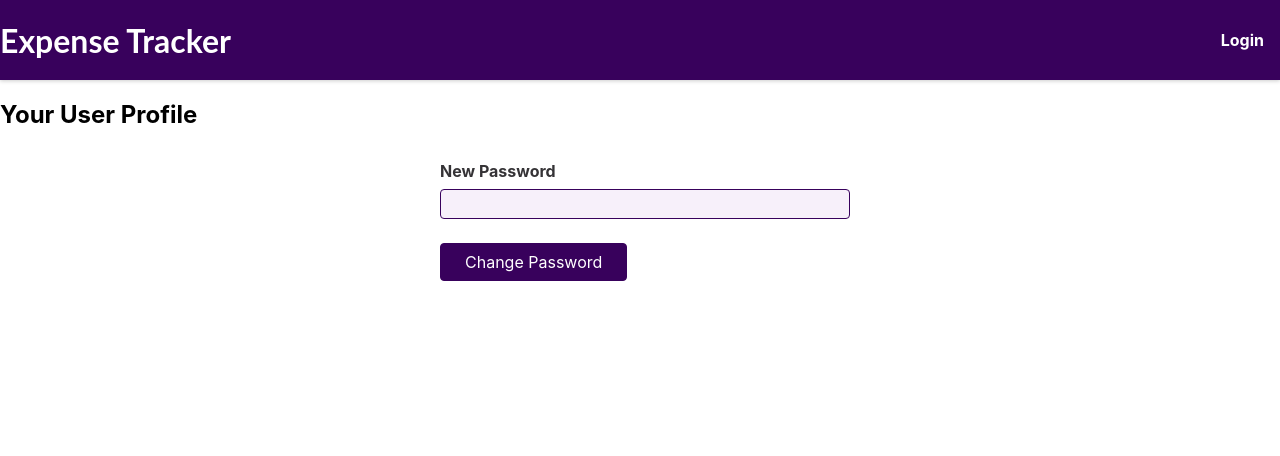
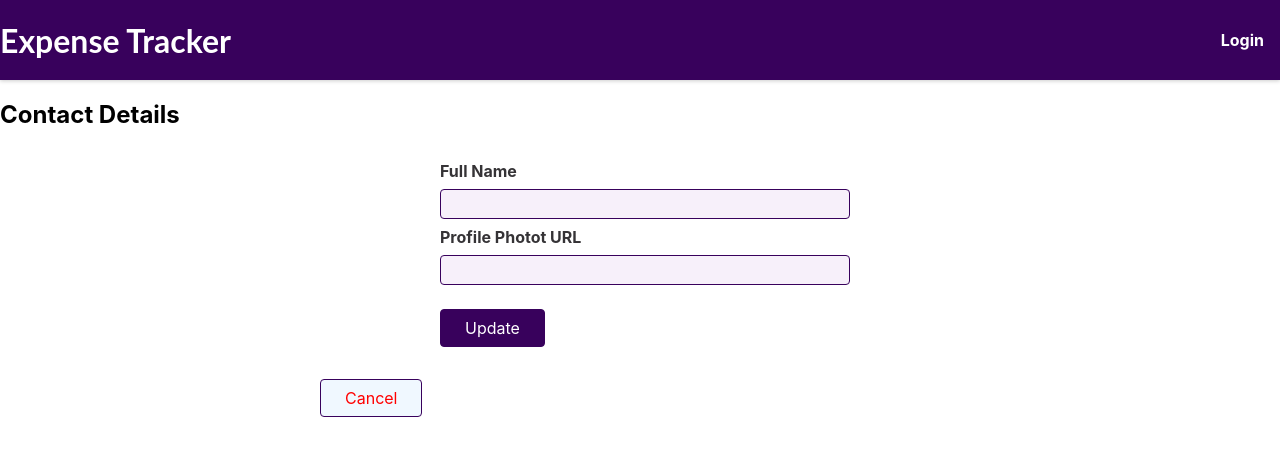
Before and after one commit to zydnwz/Expense-tracker-react, a React (Create React App) app: page /profile in a window 1280 px wide. Shown: the top 456 px of the page. Built offline with nearby package versions, Linux system fonts and the light colour scheme.

Commit message:
Complete your profile

```diff
--- a/src/components/Profile/ProfileForm.js
+++ b/src/components/Profile/ProfileForm.js
@@ -2,48 +2,76 @@ import { useRef, useContext } from "react";
 
 import AuthContext from "../../Store/AuthContext";
 import classes from "./ProfileForm.module.css";
+import { useNavigate } from "react-router-dom";
 
 const ProfileForm = () => {
-  const newPasswordInputRef = useRef();
+  const fullNameInputRef = useRef();
+  const profileUrlInputRef = useRef();
   const authCtx = useContext(AuthContext);
+  const navigate = useNavigate();
 
-  const submitHandler = (event) => {
+  const cancelHandler = () => {
+    navigate("/");
+  };
+
+  const updateProfile = (event) => {
     event.preventDefault();
 
-    const enteredNewPassword = newPasswordInputRef.current.value;
+    const enteredName = fullNameInputRef.current.value;
+    const enteredPhotoURL = profileUrlInputRef.current.value;
 
     fetch(
-      "https://identitytoolkit.googleapis.com/v1/accounts:update?key=AIzaSyAhuy9etUmIzXrPqllJWraWyifK23i6Jko      ",
+      "https://identitytoolkit.googleapis.com/v1/accounts:update?key=AIzaSyAhuy9etUmIzXrPqllJWraWyifK23i6Jko",
       {
         method: "POST",
+        headers: {
+          "Content-Type": "application/json",
+        },
         body: JSON.stringify({
           idToken: authCtx.token,
-          password: enteredNewPassword,
-          returnSecureToken: false,
+          displayName: enteredName,
+          photoUrl: enteredPhotoURL,
+          returnSecureToken: true,
         }),
-        headers: {
-          "Content-Type:": "application/json",
-        },
       }
-    ).then((res) => {
+    )
+      .then((response) => response.json())
+      .then((data) => {
+        console.log(data);
+      })
+      .catch((error) => {
+        console.error(error);
       });
+    fullNameInputRef.current.value = "";
+    profileUrlInputRef.current.value = "";
   };
 
   return (
-    <form className={classes.form} onSubmit={submitHandler}>
+    <div>
+      <form className={classes.form}>
         <div className={classes.control}>
-        <label htmlFor="new-password">New Password</label>
+          <label htmlFor="full-name">Full Name</label>
+          <input type="text" id="full-name" ref={fullNameInputRef} required />
+        </div>
+        <div className={classes.control}>
+          <label htmlFor="photot-url">Profile Photot URL</label>
           <input
-          type="password"
-          id="new-password"
-          minLength="7"
-          ref={newPasswordInputRef}
+            type="text"
+            id="photot-url"
+            ref={profileUrlInputRef}
+            required
           />
         </div>
         <div className={classes.action}>
-        <button>Change Password</button>
+          <button onClick={updateProfile} className={classes.update}>
+            Update
+          </button>
         </div>
       </form>
+      <button onClick={cancelHandler} className={classes.cancel}>
+        Cancel
+      </button>
+    </div>
   );
 };
 
--- a/src/components/Profile/ProfileForm.module.css
+++ b/src/components/Profile/ProfileForm.module.css
@@ -29,7 +29,7 @@
     margin-top: 1.5rem;
   }
 
-  .action button {
+  .update {
     font: inherit;
     cursor: pointer;
     padding: 0.5rem 1.5rem;
@@ -39,7 +39,19 @@
     border: 1px solid #38015c;
   }
 
-  .action button:hover {
+  .update:hover {
     background-color: #540d83;
     border-color: #540d83;
   }
+
+  .cancel {
+    background-color: aliceblue;
+    margin-right: 20px;
+    margin-left: 20rem;
+    color: red;
+    font: inherit;
+    cursor: pointer;
+    padding: 0.5rem 1.5rem;
+    border-radius: 4px;
+    border: 1px solid #38015c;
+  }
--- a/src/components/Profile/UserProfile.js
+++ b/src/components/Profile/UserProfile.js
@@ -4,7 +4,7 @@ import classes from "./UserProfile.module.css";
 const UserProfile = () => {
   return (
     <section className={classes.Profile}>
-      <h1>Your User Profile</h1>
+      <h1>Contact Details</h1>
       <ProfileForm />
     </section>
   );
--- a/src/pages/HomePage.js
+++ b/src/pages/HomePage.js
@@ -1,7 +1,32 @@
-import StartingPageContent from "../components/StartingPage/StartingPageContent";
+import { useContext } from "react";
+import { useNavigate } from "react-router-dom";
+import AuthContext from "../Store/AuthContext";
+import classes from "./HomePage.module.css";
 
 const HomePage = () => {
-  return <StartingPageContent />;
+  const authCtx = useContext(AuthContext);
+  console.log(authCtx.isLoggedIn);
+  const navigate = useNavigate();
+
+  const profileHandler = () => {
+    navigate("./profile");
+  };
+
+  return (
+    <>
+      {authCtx.isLoggedIn ? (
+        <section className={classes.starting}>
+          <p>Welcome to Expense Tracker!!!</p>
+          <div className="classes.profile">
+            <p>Your profile is incomplete.</p>
+            <button onClick={profileHandler}>Complete Now</button>
+          </div>
+        </section>
+      ) : (
+        <h1>Welcome to Expense Tracker!!!</h1>
+      )}
+    </>
+  );
 };
 
 export default HomePage;
--- /dev/null
+++ b/src/pages/HomePage.module.css
@@ -0,0 +1,15 @@
+.starting {
+    display: flex;
+    justify-content: space-between;
+    margin-left: 20px;
+    margin-right: 20px;
+  }
+
+  .profile {
+    display: flex;
+  }
+  button {
+    color: blue;
+    background-color: white;
+    border: none;
+  }
```
Also changed, not shown: src/pages/ProfilePage.js (deleted, +0 -7 lines). Lines whose indentation alone changed are shown as unchanged.
